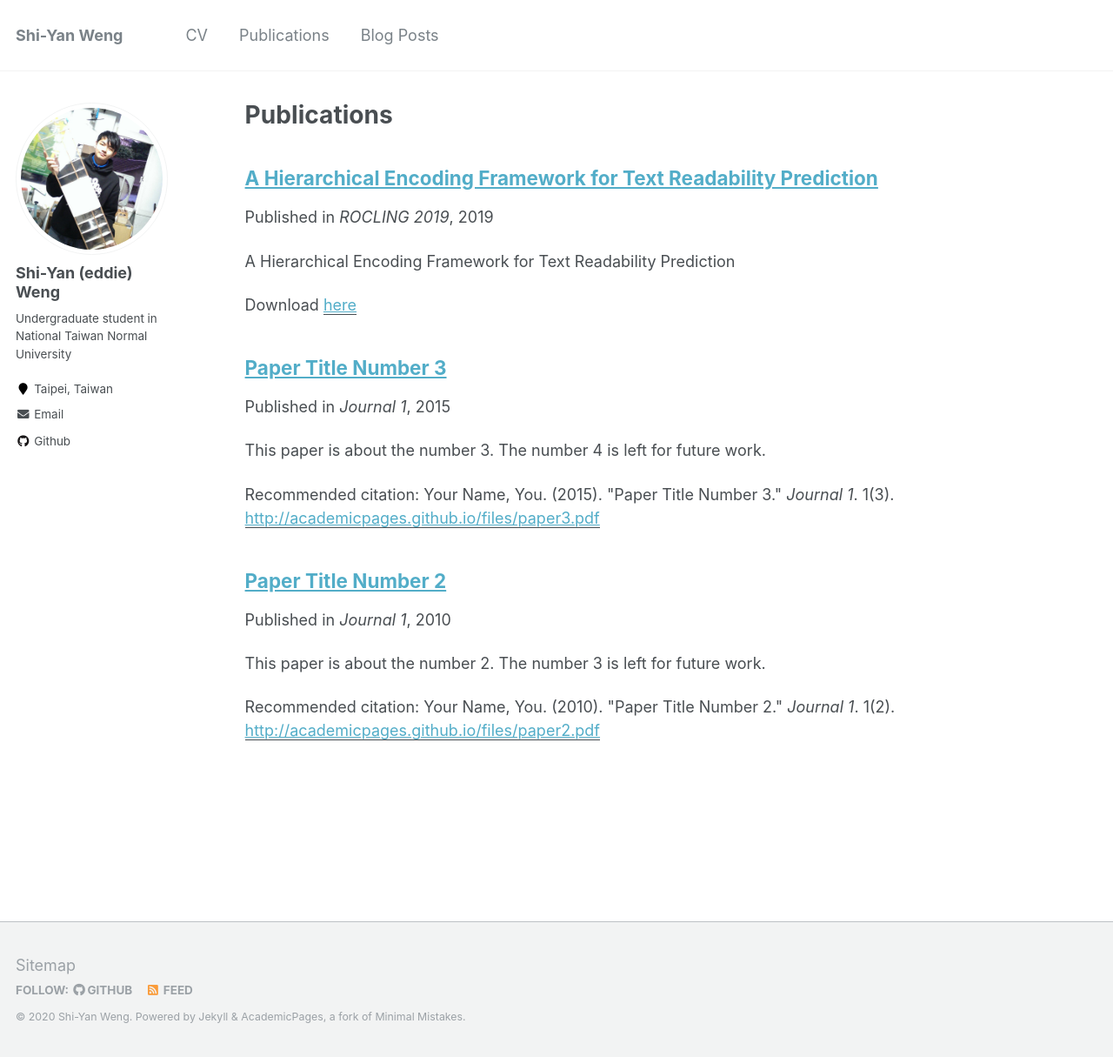
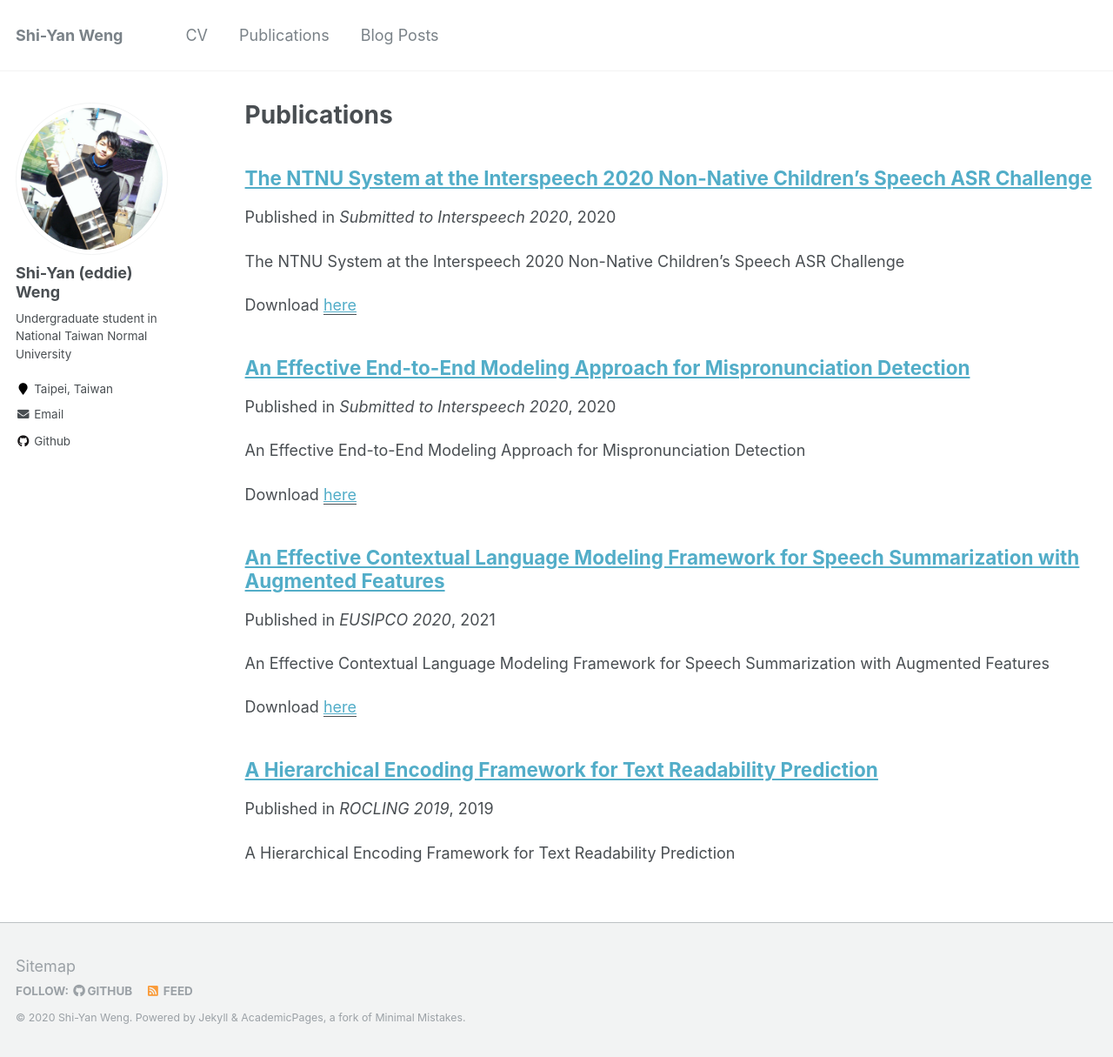
Before and after one commit to eddiewng/eddiewng.github.io, a Jekyll site: the page built from _pages/publications.md, in a window 1280 px wide and 1215 px high. Shown: the whole window at 87% size. Built offline with Jekyll 4.4.1, drawn with Linux system fonts in a browser that asks for light colours.

Commit message:
add publication

```diff
--- a/_publications/2010-10-01-paper-title-number-2.md
+++ /dev/null
@@ -1,15 +0,0 @@
----
-title: "Paper Title Number 2"
-collection: publications
-permalink: /publication/2010-10-01-paper-title-number-2
-excerpt: 'This paper is about the number 2. The number 3 is left for future work.'
-date: 2010-10-01
-venue: 'Journal 1'
-paperurl: 'http://academicpages.github.io/files/paper2.pdf'
-citation: 'Your Name, You. (2010). &quot;Paper Title Number 2.&quot; <i>Journal 1</i>. 1(2).'
----
-This paper is about the number 2. The number 3 is left for future work.
-
-[Download paper here](http://academicpages.github.io/files/paper2.pdf)
-
-Recommended citation: Your Name, You. (2010). "Paper Title Number 2." <i>Journal 1</i>. 1(2).
--- a/_publications/2015-10-01-paper-title-number-3.md
+++ /dev/null
@@ -1,15 +0,0 @@
----
-title: "Paper Title Number 3"
-collection: publications
-permalink: /publication/2015-10-01-paper-title-number-3
-excerpt: 'This paper is about the number 3. The number 4 is left for future work.'
-date: 2015-10-01
-venue: 'Journal 1'
-paperurl: 'http://academicpages.github.io/files/paper3.pdf'
-citation: 'Your Name, You. (2015). &quot;Paper Title Number 3.&quot; <i>Journal 1</i>. 1(3).'
----
-This paper is about the number 3. The number 4 is left for future work.
-
-[Download paper here](http://academicpages.github.io/files/paper3.pdf)
-
-Recommended citation: Your Name, You. (2015). "Paper Title Number 3." <i>Journal 1</i>. 1(3).
--- /dev/null
+++ b/_publications/2020-BERTSpeechSumm.md
@@ -0,0 +1,15 @@
+---
+title: "An Effective Contextual Language Modeling Framework for Speech Summarization with Augmented Features"
+collection: publications
+permalink: /publication/2020-BERTSpeechSumm
+excerpt: 'An Effective Contextual Language Modeling Framework for Speech Summarization with Augmented Features'
+date: 2021-1-18
+venue: 'EUSIPCO 2020'
+paperurl: 'https://arxiv.org/abs/2006.01189'
+# citation: 'Shi-Yan Weng, Tien-Hong Lo, Berlin Chen. (2010). &quot;Paper Title Number 2.&quot; <i>Journal 1</i>. 1(2).'
+---
+* Adopt and contextualize the state-of-the-art BERT-based model for speech summarization.
+* Explore the incorporation of confidence scores to see if such an attempt could help alleviate the negative effects caused by imperfect ASR.
+* Augmented the sentence embeddings obtained from BERT with extra structural and linguistic features to boost the performance.
+
+[Download paper here](https://arxiv.org/abs/2006.01189)
--- /dev/null
+++ b/_publications/2020-CAPT.md
@@ -0,0 +1,14 @@
+---
+title: "An Effective End-to-End Modeling Approach for Mispronunciation Detection"
+collection: publications
+permalink: /publication/2020-CAPT
+excerpt: 'An Effective End-to-End Modeling Approach for Mispronunciation Detection'
+# date: 2020-
+venue: 'Submitted to Interspeech 2020'
+paperurl: 'https://arxiv.org/abs/2005.08440'
+# citation: 'Your Name, You. (2015). &quot;Paper Title Number 3.&quot; <i>Journal 1</i>. 1(3).'
+---
+* Presented a novel use of hybrid CTC-Attention approach to the Mispronunciation Detection task.
+* Performed input augmentation with text prompt information to make E2E model more tailored for the Mispronunciation Detection task.
+
+[Download paper here](https://arxiv.org/abs/2005.08440)
--- /dev/null
+++ b/_publications/2020-TLT-school.md
@@ -0,0 +1,15 @@
+---
+title: "The NTNU System at the Interspeech 2020 Non-Native Children’s Speech ASR Challenge"
+collection: publications
+permalink: /publication/2020-TLT-school
+excerpt: 'The NTNU System at the Interspeech 2020 Non-Native Children’s Speech ASR Challenge'
+# date: 2020-
+venue: 'Submitted to Interspeech 2020'
+paperurl: 'https://arxiv.org/abs/2005.08433'
+# citation: 'Your Name, You. (2015). &quot;Paper Title Number 3.&quot; <i>Journal 1</i>. 1(3).'
+---
+* Technical Report of the Interspeech 2020 Non-Native Children’s Speech ASR Challenge supported by the SIG-CHILD group of ISCA.
+* Achieved Second place in the competition.
+* We built our ASR system on top of CNN-TDNNF-based acoustic models and tried various data augmentation strategies.
+
+[Download paper here](https://arxiv.org/abs/2005.08433)
```
Also changed, not shown: _publications/2019-HierReadPredict.md (+1 -1 lines).
